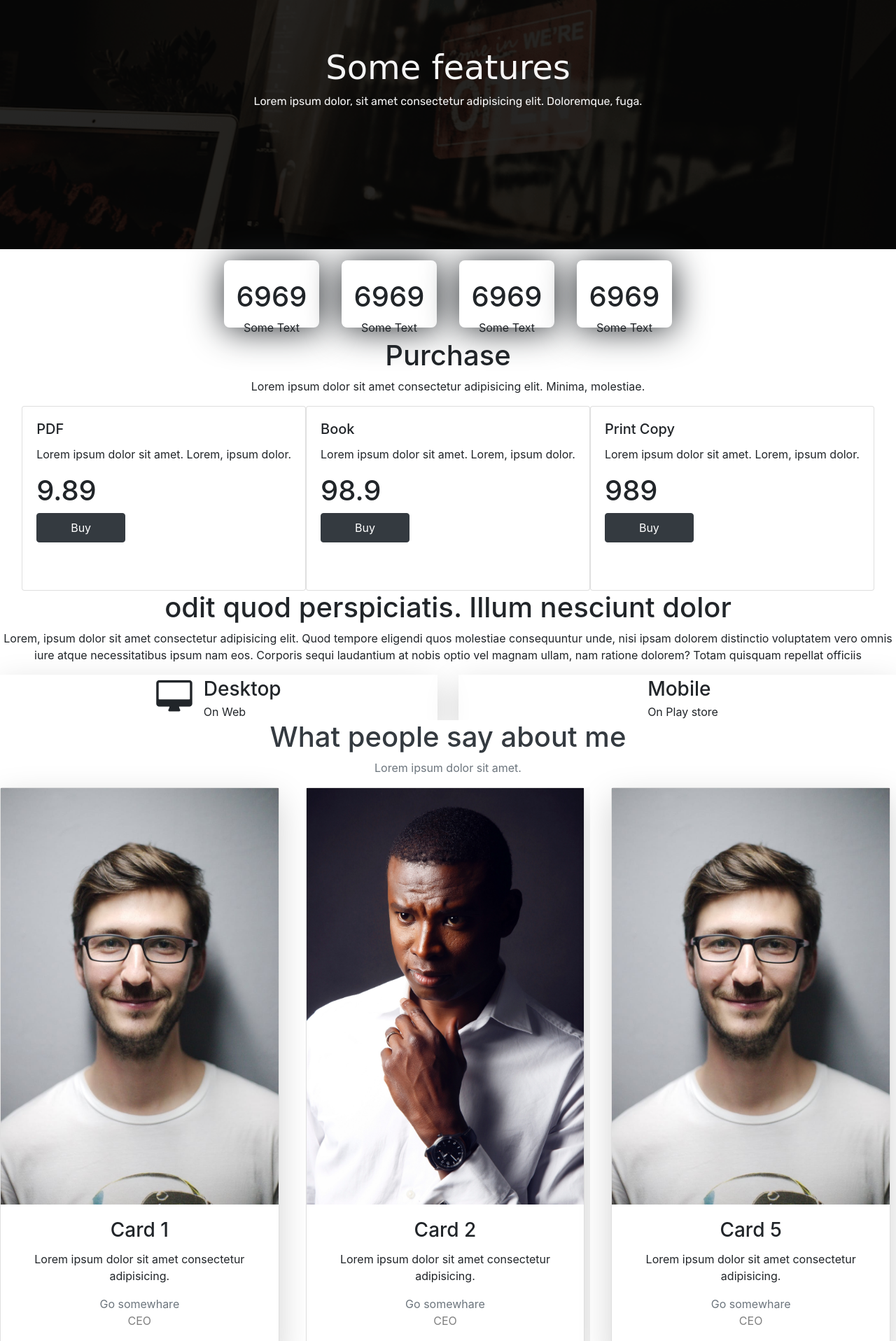
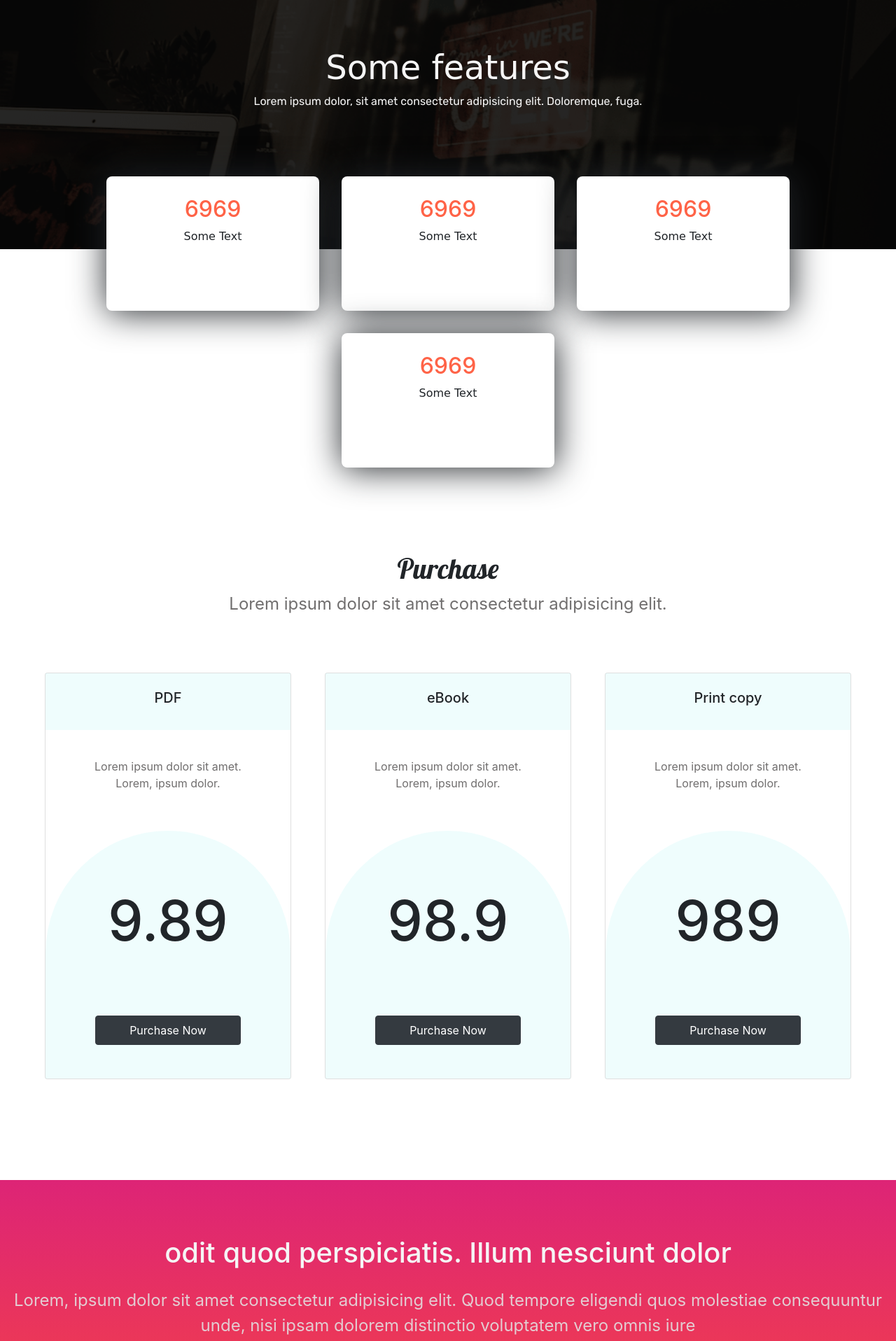
Before and after one commit to BindShivendra/webapps, a Django app: page / in a window 1280 px wide. Shown: the part 1517-3433 px from the top of the page at 70% size. Run offline with Django 3.2, Linux system fonts and the light colour scheme; some libraries are stand-ins or nearby versions; some web fonts are replaced.

Commit message:
looking pretty good :P

```diff
--- a/static/static/css/custom.css
+++ b/static/static/css/custom.css
@@ -152,10 +152,227 @@ header .container .col-md-7 p{
     position: relative;
     z-index: 1;
     background: white;
-    width: 17vmin;
-    height: 12vmin;
+    width: 38vmin;
+    height: 24vmin;
     padding-top: 3.5vmin;
     margin: 1rem;
     border-radius: 0.5rem;
     box-shadow: 1px 2px 50px 0px;
 }
+
+.numbers{
+    margin-top: -15vmin;
+}
+
+.numbers .rect h1{
+    font-size: 2rem;
+    color: tomato;
+}
+
+.numbers .rect p{
+    font-family: var(--Patua);
+}
+
+.purchase>h1{
+    padding-top: 13vmin;
+    padding-bottom: 0.2vmin;
+    font-family: var(--Lobster);
+}
+
+.purchase>p{
+    color: var(--light-block);
+    font-size: 3vmin;
+    padding-bottom: 5vmin;
+}
+
+.card{
+    width: 22rem;
+    margin: 3vmin;
+}
+
+.card div{
+    padding: 0;
+    margin: 0;
+}
+
+.card .title{
+    background: rgba(176, 242, 242, 0.2);
+    padding: 1.4rem 2.5rem;
+    font-size: 2vmin;
+}
+
+.card .card-text{
+    padding: 2.5rem 3rem;
+    color: var(--light-block);
+}
+
+.card-body .pricing{
+    background: rgba(176, 242, 242, 0.2);
+    border-top-right-radius: 175px;
+    border-top-left-radius: 175px;
+}
+
+.card-body .pricing>h1{
+    font-size: 10vmin;
+    padding: 1em 0.5em;
+}
+
+/* =========== section 3 ================= */
+
+.section-3{
+    height: 70vmin;
+    margin-top: 15vmin;
+    background: var(--bg-gradient);
+}
+
+.section-3 .col-md-12 >h1{
+    padding: 2em 0 0.2em 0;
+    color: whitesmoke;
+    font-size: 6vim;
+}
+
+.section-3 .col-md-12>p{
+    padding: 0.4em;
+    padding-bottom: 2em;
+    color: var(--light-gray);
+    font-size: 3vmin;
+}
+
+.section-3 .desktop{
+    background: white;
+    display: inline-block;
+    border-radius: 3em;
+    padding: 2vmin 4.5vmin;
+    margin: 1em;
+}
+
+.section-3 .desktop h3{
+    font-size: 4vmin;
+}
+
+.section-3 .desktop p{
+    font-size: 2vmin;
+}
+
+/* ============ section 4  ========== */
+
+.section-4 .container h1{
+    font-size: 6vmin;
+    padding-top: 14vmin;
+}
+
+.section-4 .team{
+    padding: 10vmin 4vmin;
+}
+
+.section-4 .card {
+    width: 22rem;
+    margin-top: 10vmin;
+}
+
+.section-4 .card .card-text{
+    padding: 0.5em;
+}
+
+.section-4 .card .card-body>a{
+    font-size: 1.5em;
+}
+
+.section-4 .carousel-item{
+    padding-left: 3rem;
+}
+
+.border-radius{
+    border-radius: 340px;
+    width: 50%;
+}
+
+/* ============ Footer =========== */
+
+footer{
+    background: rgba(0, 0, 0, 0.8);
+    overflow-x: hidden;
+    padding: 14vmin 16vmin;
+}
+
+footer p>span{
+    color: tomato;
+}
+
+footer input{
+    border: none !important;
+}
+
+footer input::placeholder{
+    color: white !important;
+}
+
+footer .input-group .input-group-text{
+    background: var(--bg-gradient);
+    border: none;
+}
+
+footer .column i{
+    color: #dd2476;
+}
+
+footer .column i+i{
+    /* i+i will select all but 1st i tag */
+    padding: 0 0.5rem;
+}
+
+/* mobile site  */
+
+@media only screen and (max-width:768px){
+    .section-1 .row .col-md-6 .panel{
+        position: initial;
+        width: initial;
+        height: initial;
+    }
+
+    .section-2 .cover{
+        background-position: -25vmin -10vmin;
+    }
+
+    .numbers .rect{
+        width: 10rem;
+        height: 8rem;
+    }
+
+    .numbers .rect h1{
+        font-size: 2rem;
+    }
+
+    .section-3{
+        height: inherit;
+        padding: 10vmin !important;
+    }
+
+    .section-3 .row .col-md-6{
+        text-align: center !important;
+    }
+
+    .section-4 .team{
+        display: flex;
+        flex-direction: column;
+        align-content: center;
+    }
+
+    .section-4 .carousel-inner{
+        width: 24rem;
+    }
+
+    .section-4 .carousel-item{
+        padding-left: 0;
+    }
+}
+
+@media only screen and (max-width:425px){
+    .section-4 .card{
+        width: initial;
+    }
+
+    .section-4 .carousel-inner{
+        width: initial;
+    }
+}
--- a/templates/base.html
+++ b/templates/base.html
@@ -29,7 +29,7 @@
       <nav class="navbar navbar-expand-lg ">
         <a class="navbar-brand" href="#">Navbar</a>
         <button class="navbar-toggler" type="button" data-toggle="collapse" data-target="#navbarNav" aria-controls="navbarNav" aria-expanded="false" aria-label="Toggle navigation">
-          <span class="navbar-toggler-icon"></span>
+          <i class="fa fa-align-right text-light"></i>
         </button>
         <div class="collapse navbar-collapse" id="navbarNav">
           <div class="ml-auto">
@@ -119,21 +119,21 @@
 
         <div class="purchase text-center">
           <h1>Purchase</h1>
-          <p>Lorem ipsum dolor sit amet consectetur adipisicing elit. Minima, molestiae.</p>
+          <p>Lorem ipsum dolor sit amet consectetur adipisicing elit.</p>
         </div>
-        <div class="cards">
+        <div class="cards text-center">
           <div class="d-flex flex-row justify-content-center flex-wrap">
             <div class="card">
               <div class="card-body">
                 <div class="title">
                   <h5 class="card-title">PDF</h5>
+                </div>
                   <p class="card-text">
                     Lorem ipsum dolor sit amet. Lorem, ipsum dolor.
                   </p>
                   <div class="pricing">
                     <h1>9.89</h1>
-                    <a href="#" class="btn btn-dark px-5 py-2 mb-5">Buy</a>
-                  </div>
+                    <a href="#" class="btn btn-dark px-5 py-2 mb-5">Purchase Now</a>
                 </div>
               </div>
             </div>
@@ -141,14 +141,14 @@
             <div class="card">
               <div class="card-body">
                 <div class="title">
-                  <h5 class="card-title">Book</h5>
+                  <h5 class="card-title">eBook</h5>
+                </div>
                   <p class="card-text">
                     Lorem ipsum dolor sit amet. Lorem, ipsum dolor.
                   </p>
                   <div class="pricing">
                     <h1>98.9</h1>
-                    <a href="#" class="btn btn-dark px-5 py-2 mb-5">Buy</a>
-                  </div>
+                    <a href="#" class="btn primary-btn btn-dark px-5 py-2 mb-5">Purchase Now</a>
                 </div>
               </div>
             </div>
@@ -156,17 +156,18 @@
             <div class="card">
               <div class="card-body">
                 <div class="title">
-                  <h5 class="card-title">Print Copy</h5>
+                  <h5 class="card-title">Print copy</h5>
+                </div>
                   <p class="card-text">
                     Lorem ipsum dolor sit amet. Lorem, ipsum dolor.
                   </p>
                   <div class="pricing">
                     <h1>989</h1>
-                    <a href="#" class="btn btn-dark px-5 py-2 mb-5">Buy</a>
-                  </div>
+                    <a href="#" class="btn btn-dark px-5 py-2 mb-5">Purchase Now</a>
                 </div>
               </div>
             </div>
+
           </div>
         </div>
       </section>
@@ -178,8 +179,7 @@
             </h1>
             <p>Lorem, ipsum dolor sit amet consectetur adipisicing elit. Quod tempore eligendi
               quos molestiae consequuntur unde, nisi ipsam dolorem distinctio voluptatem vero
-               omnis iure atque necessitatibus ipsum nam eos. Corporis sequi laudantium at nobis
-               optio vel magnam ullam, nam ratione dolorem? Totam quisquam repellat officiis
+               omnis iure
 
             </p>
 
@@ -221,7 +221,7 @@
           <div class="col-md-4 col-12 text-center">
             <div class="card mr-2 d-inlibe-block shadow-lg">
               <div class="card-img-top">
-                <img  class="img-fluid" src="{% static 'img/profile1.jpg' %}" alt="member">
+                <img  class="img-fluid border-radius p-4" src="{% static 'img/profile1.jpg' %}" alt="member">
               </div>
               <div class="card-body">
                 <h3 class="card-title">Card 1</h3>
@@ -241,7 +241,7 @@
                 <div class="carousel-item active">
                   <div class="card mr-2 d-inlibe-block shadow-lg">
                     <div class="card-img-top">
-                      <img  class="img-fluid" src="{% static 'img/profile2.jpg' %}" alt="member">
+                      <img  class="img-fluid rounded-circle w-50 p-4" src="{% static 'img/profile2.jpg' %}" alt="member">
                     </div>
                     <div class="card-body">
                       <h3 class="card-title">Card 2</h3>
@@ -256,7 +256,7 @@
                 <div class="carousel-item">
                   <div class="card mr-2 d-inlibe-block shadow-lg">
                     <div class="card-img-top">
-                      <img  class="img-fluid" src="{% static 'img/profile1.jpg' %}" alt="member">
+                      <img  class="img-fluid rounded-circle w-50 p-4" src="{% static 'img/profile1.jpg' %}" alt="member">
                     </div>
                     <div class="card-body">
                       <h3 class="card-title">Card 3</h3>
@@ -271,7 +271,7 @@
                 <div class="carousel-item">
                   <div class="card mr-2 d-inlibe-block shadow-lg">
                     <div class="card-img-top">
-                      <img  class="img-fluid" src="{% static 'img/profile1.jpg' %}" alt="member">
+                      <img  class="img-fluid rounded-circle w-50 p-4" src="{% static 'img/profile1.jpg' %}" alt="member">
                     </div>
                     <div class="card-body">
                       <h3 class="card-title">Card 4</h3>
@@ -290,7 +290,7 @@
           <div class="col-md-4 col-12 text-center">
             <div class="card mr-2 d-inlibe-block shadow-lg">
               <div class="card-img-top">
-                <img  class="img-fluid" src="{% static 'img/profile1.jpg' %}" alt="member">
+                <img  class="img-fluid border-radius p-4" src="{% static 'img/profile1.jpg' %}" alt="member">
               </div>
               <div class="card-body">
                 <h3 class="card-title">Card 5</h3>
```
